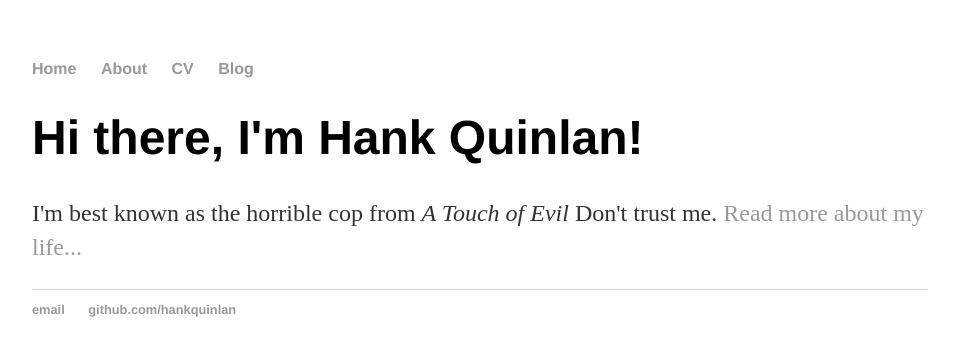
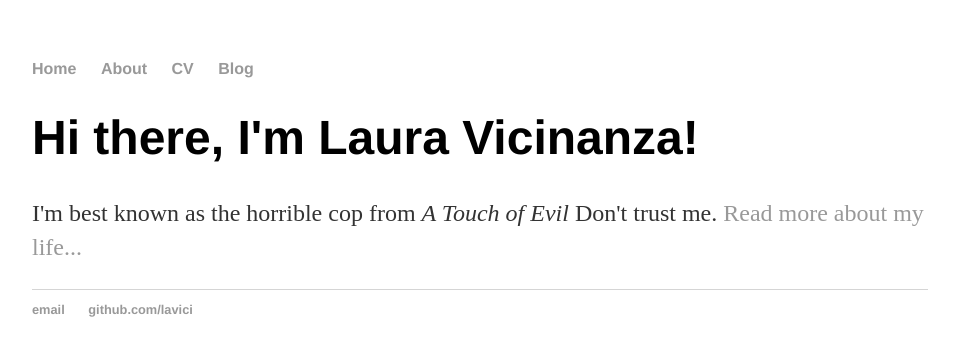
Before and after one commit to lavici/lavici.github.io, a Jekyll site: the page built from index.html, in a window 1280 px wide. Shown: the top 356 px of the page, without its empty margins (160-1115 px from the left). Built offline with Jekyll 4.4.1, drawn with Linux system fonts in a browser that asks for light colours.

Commit message:
Update index.html

```diff
--- a/index.html
+++ b/index.html
@@ -1,30 +1,8 @@
-<!DOCTYPE html>
-<html>
-	<head>
-		<title>Laura Vicinanza</title>
-		<!-- link to main stylesheet -->
-		<link rel="stylesheet" type="text/css" href="/css/main.css">
-	</head>
-	<body>
-		<nav>
-    		<ul>
-        		<li><a href="/">Home</a></li>
-	        	<li><a href="/about">About</a></li>
-        		<li><a href="/cv">CV</a></li>
-        		<li><a href="/blog">Blog</a></li>
-    		</ul>
-		</nav>
-		<div class="container">
-    		<div class="blurb">
-        		<h1>Hi there, I'm Hank Quinlan!</h1>
-				<p>I'm best known as the horrible cop from <em>A Touch of Evil</em> Don't trust me. <a href="/about">Read more about my life...</a></p>
-    		</div><!-- /.blurb -->
-		</div><!-- /.container -->
-		<footer>
-    		<ul>
-        		<li><a href="mailto:hankquinlanhub@gmail.com">email</a></li>
-        		<li><a href="https://github.com/hankquinlan">github.com/hankquinlan</a></li>
-			</ul>
-		</footer>
-	</body>
-</html>
+---
+layout: default
+title: Hank Quinlan, Horrible Cop
+---
+<div class="blurb">
+	<h1>Hi there, I'm Laura Vicinanza!</h1>
+	<p>I'm best known as the horrible cop from <em>A Touch of Evil</em> Don't trust me. <a href="/about">Read more about my life...</a></p>
+</div><!-- /.blurb -->
```
